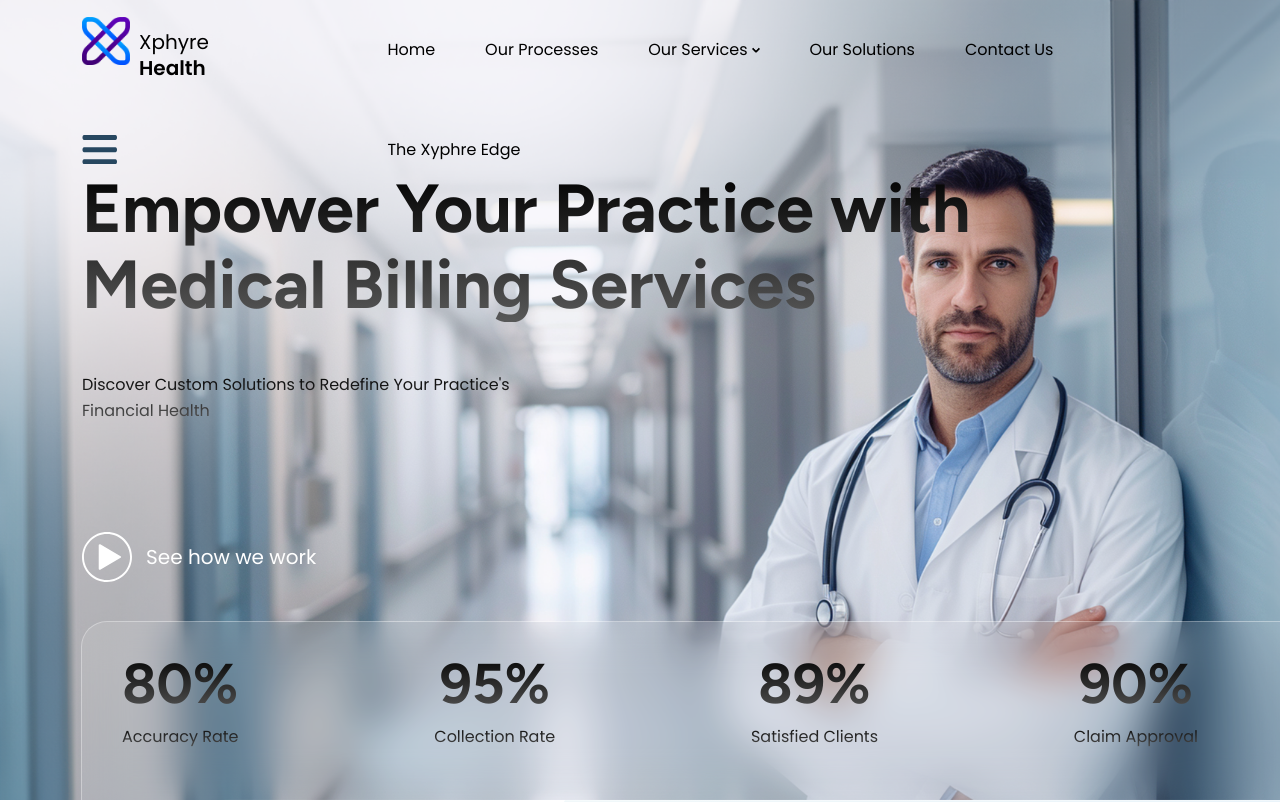
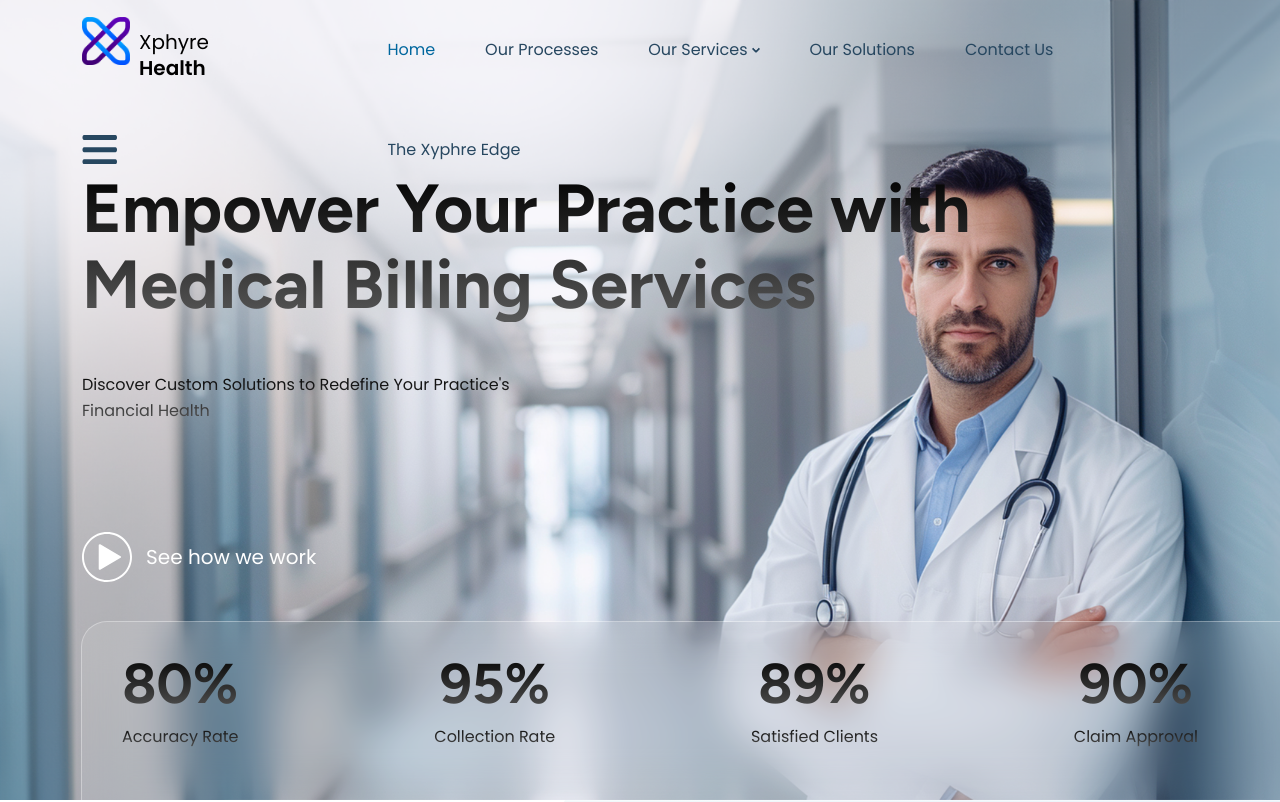
Before and after one commit to XphyreInc/XphyreHealthMultiPage-FE, a React (Create React App) app: page / in a window 1280 px wide. Shown: the top 802 px of the page. Built offline with nearby package versions, Linux system fonts and the light colour scheme.

Commit message:
content to color navber

```diff
--- a/src/components/Navbar/navbar.jsx
+++ b/src/components/Navbar/navbar.jsx
@@ -1,5 +1,5 @@
 import React, { useEffect, useState } from 'react';
-import { Link } from 'react-router-dom';
+import { NavLink,Link } from 'react-router-dom';
 import DropDown from './DropDown';
 import logoNav from '../../assets/Asset 3.png';
 import { closeIcon } from '../../assets/allAssets';
@@ -41,84 +41,120 @@ export default function Navbar({ variant }) {
                   <p style={{ fontSize: "20px", position: "relative", top: "12px", left: "9px", color: 'black' }}>Xphyre <span style={{ fontWeight: 600 }}>Health</span></p>
                 </div>
                 <nav className="cs_nav">
-                  <ul
-                    className={`${mobileToggle ? 'cs_nav_list cs_active' : 'cs_nav_list'
-                      }`}
-                  >
+                  <ul className={`${mobileToggle ? 'cs_nav_list cs_active' : 'cs_nav_list'}`}>
                     <li className="">
-                      <Link to="/">Home</Link>
+                      <NavLink exact to="/" activeClassName="active">
+                        Home
+                      </NavLink>
                     </li>
                     <li>
-                      <Link to="/OurProcesses">Our Processes</Link>
+                      <NavLink to="/OurProcesses" activeClassName="active">
+                        Our Processes
+                      </NavLink>
                     </li>
-
                     <li className="menu-item-has-children">
-                      <Link to="#">Our Services</Link>
+                      <Link to="#">
+                        Our Services
+                      </Link>
                       <DropDown>
-                        <ul className='nav-dropdown' style={{ width: "23rem" }}>
+                        <ul className="nav-dropdown" style={{ width: "23rem" }}>
                           <li>
-                            <Link to="/C&C">Credentialing and Contracting Services</Link>
+                            <NavLink to="/C&C" activeClassName="active">
+                              Credentialing and Contracting Services
+                            </NavLink>
                           </li>
                           <li>
-                            <Link to="/IEVS">Insurance Eligibility Verification Services</Link>
+                            <NavLink to="/IEVS" activeClassName="active">
+                              Insurance Eligibility Verification Services
+                            </NavLink>
                           </li>
                           <li>
-                            <Link to="/CA">Chart Auditing</Link>
+                            <NavLink to="/CA" activeClassName="active">
+                              Chart Auditing
+                            </NavLink>
                           </li>
                           <li>
-                            <Link to="/MARS">Medical Accounts Receivable Services</Link>
+                            <NavLink to="/MARS" activeClassName="active">
+                              Medical Accounts Receivable Services
+                            </NavLink>
                           </li>
                           <li>
-                            <Link to="MB&CS">Medical Billing and Coding Services</Link>
+                            <NavLink to="/MB&CS" activeClassName="active">
+                              Medical Billing and Coding Services
+                            </NavLink>
                           </li>
                           <li>
-                            <Link to="/MIEAS">Medical IT Equipment and Services</Link>
+                            <NavLink to="/MIEAS" activeClassName="active">
+                              Medical IT Equipment and Services
+                            </NavLink>
                           </li>
                           <li>
-                            <Link to="/OONNS">Out of Networking Negotiation Services</Link>
+                            <NavLink to="/OONNS" activeClassName="active">
+                              Out of Networking Negotiation Services
+                            </NavLink>
                           </li>
                           <li>
-                            <Link to="/PBS">Patient Billing Services</Link>
+                            <NavLink to="/PBS" activeClassName="active">
+                              Patient Billing Services
+                            </NavLink>
                           </li>
                           <li>
-                            <Link to="/PARAS">Prior and Retro Authorization Services</Link>
+                            <NavLink to="/PARAS" activeClassName="active">
+                              Prior and Retro Authorization Services
+                            </NavLink>
                           </li>
                           <li>
-                            <Link to="/CAIC">Clinics and Imaging Centers</Link>
+                            <NavLink to="/CAIC" activeClassName="active">
+                              Clinics and Imaging Centers
+                            </NavLink>
                           </li>
                           <li>
-                            <Link to="/ER">Emergency Rooms</Link>
+                            <NavLink to="/ER" activeClassName="active">
+                              Emergency Rooms
+                            </NavLink>
                           </li>
                           <li>
-                            <Link to="/HS">Healthcare Systems</Link>
+                            <NavLink to="/HS" activeClassName="active">
+                              Healthcare Systems
+                            </NavLink>
                           </li>
                           <li>
-                            <Link to="/H">Hospitals</Link>
+                            <NavLink to="/H" activeClassName="active">
+                              Hospitals
+                            </NavLink>
                           </li>
                           <li>
-                            <Link to="/PP">Private Practices</Link>
+                            <NavLink to="/PP" activeClassName="active">
+                              Private Practices
+                            </NavLink>
                           </li>
                           <li>
-                            <Link to="/UC">Urgent Care</Link>
+                            <NavLink to="/UC" activeClassName="active">
+                              Urgent Care
+                            </NavLink>
                           </li>
                         </ul>
                       </DropDown>
                     </li>
                     <li>
-                      <Link to="/OurSolutions">Our Solutions</Link>
+                      <NavLink to="/OurSolutions" activeClassName="active">
+                        Our Solutions
+                      </NavLink>
                     </li>
                     <li>
-                      <Link to="/ContactUs">Contact Us</Link>
+                      <NavLink to="/ContactUs" activeClassName="active">
+                        Contact Us
+                      </NavLink>
                     </li>
                     <li>
-                      <Link to="/TheXphyreEdge">The Xyphre Edge</Link>
+                      <NavLink to="/TheXphyreEdge" activeClassName="active">
+                        The Xyphre Edge
+                      </NavLink>
                     </li>
                   </ul>
                   <span
                     className={
-                      mobileToggle
-                        ? 'cs_menu_toggle cs_teggle_active'
-                        : 'cs_menu_toggle'
+                      mobileToggle ? 'cs_menu_toggle cs_teggle_active' : 'cs_menu_toggle'
                     }
                     onClick={() => setMobileToggle(!mobileToggle)}
                   >
--- a/src/sass/common/_header.scss
+++ b/src/sass/common/_header.scss
@@ -421,7 +421,6 @@
 
         >a {
           padding: 10px 0;
-          color: black;
           display: inline-flex;
           position: relative;
           height: inherit;
@@ -913,3 +912,7 @@
     }
   }
 }
+
+.active{
+  color: $accent-four;
+}
```
Also changed, not shown: src/sass/common/_general.scss (line endings or trailing spaces).
